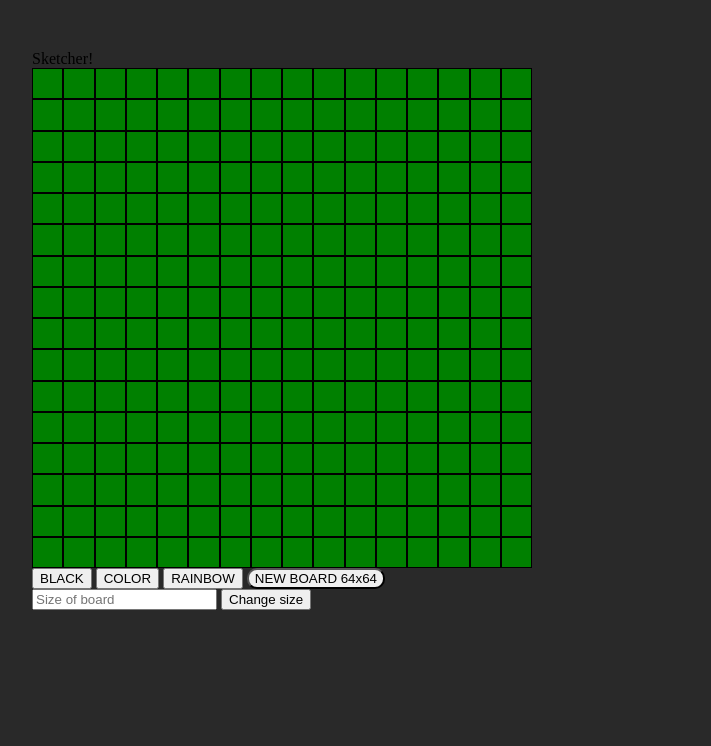
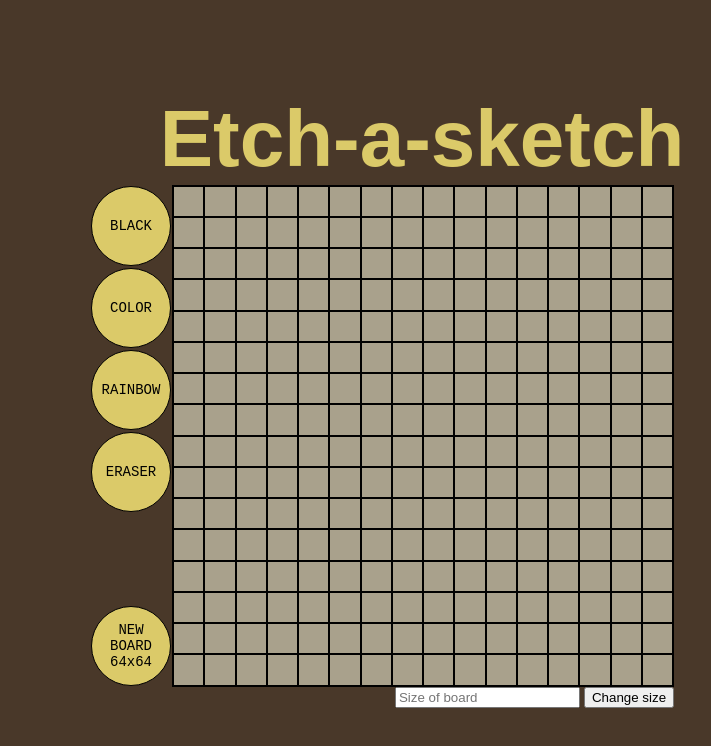
Before and after one commit to artur893/sketchpad, a plain HTML site: page index.html in a window 1280 px wide. Shown: the whole page, without its empty margins (258-969 px from the left). Drawn offline with Linux system fonts and the light colour scheme.

Commit message:
Add CSS styles - layout, colors, buttons etc

```diff
--- a/index.html
+++ b/index.html
@@ -12,19 +12,27 @@
 
 <body>
     <div class="container">
-        <div class="title">Sketcher!</div>
+        <div class="title">
+            <h1>Etch-a-sketch</h1>
+        </div>
         <div class="content">
             <div class="board"></div>
             <div class="buttons">
-                <button class="black">BLACK</button>
-                <button class="color">COLOR</button>
-                <button class="rainbow">RAINBOW</button>
-                <button id="reset">NEW BOARD 64x64</button>
+                <div class="functionButtons">
+                    <button class="button" id="black">BLACK</button>
+                    <button class="button" id="color">COLOR</button>
+                    <button class="button" id="rainbow">RAINBOW</button>
+                    <button class="button" id="eraser">ERASER</button>
+                </div>
+                <div class="newBoard"><button class="button" id="reset">NEW BOARD 64x64</button></div>
             </div>
             <div>
+
+            </div>
+        </div>
+        <div class="changeSize">
             <input type="text" placeholder="Size of board" value="" onchange="changeSize(value)">
             <button>Change size</button>
-        </div>
         </div>
     </div>
 
--- a/javascript.js
+++ b/javascript.js
@@ -6,7 +6,7 @@ function createBoard(size) {
     for (i = 0; i < size * size; i++) {
         const block = document.createElement("div")
         block.classList.add("block")
-        block.style.backgroundColor = "green"
+        block.style.backgroundColor = "rgb(169, 161, 140)"
         board.appendChild(block)
         block.addEventListener("mouseover", () => {
             block.style.backgroundColor = "red"
--- a/stylesheet.css
+++ b/stylesheet.css
@@ -1,5 +1,14 @@
 body {
-    background-color: rgb(41, 41, 41);
+    background-color: rgb(73, 56, 41);
+}
+
+h1 {
+    margin: 0;
+    padding: 0;
+    font-size: 80px;
+    font-family:Arial, Helvetica, sans-serif;
+    color: rgb(219, 202, 105);
+    margin-left: 80px;
 }
 
 .container {
@@ -7,6 +16,22 @@ body {
     height: 700px;
     margin: auto;
     margin-top: 50px;
+    display: flex;
+    flex-direction: column;
+    justify-content: center;
+    align-items: center;
+}
+
+.content {
+    display: flex;
+    flex-direction: row-reverse;
+}
+
+.buttons {
+    display: flex;
+    flex-direction: column;
+    justify-content: space-between;
+
 }
 
 .board {
@@ -15,6 +40,8 @@ body {
     background-color: burlywood;
     display: grid;
     gap: 0;
+    border: solid 1px;
+    flex-shrink: 0;
 }
 
 .block {
@@ -29,6 +56,52 @@ body {
 }
 
 #reset {
-    border-radius: 10px;
+    border-radius: 100%;
+    height: 80px;
+    width: 80px;
+    background-color: rgb(219, 202, 105);
+}
 
+#black {
+    border-radius: 100%;
+    height: 80px;
+    width: 80px;
+    background-color: rgb(219, 202, 105);
 }
+
+#color {
+    border-radius: 100%;
+    height: 80px;
+    width: 80px;
+    background-color: rgb(219, 202, 105);
+}
+
+#rainbow {
+    border-radius: 100%;
+    height: 80px;
+    width: 80px;
+    background-color: rgb(219, 202, 105);
+}
+
+#eraser {
+    border-radius: 100%;
+    height: 80px;
+    width: 80px;
+    background-color: rgb(219, 202, 105);
+}
+
+.button {
+    font-size: 14px;
+    font-family:'Courier New', Courier, monospace;
+    margin: 1px;
+    border: solid 1px black;
+}
+
+.functionButtons {
+    display: flex;
+    flex-direction: column;
+}
+
+.changeSize {
+    margin-left: 305px;
+}
```
